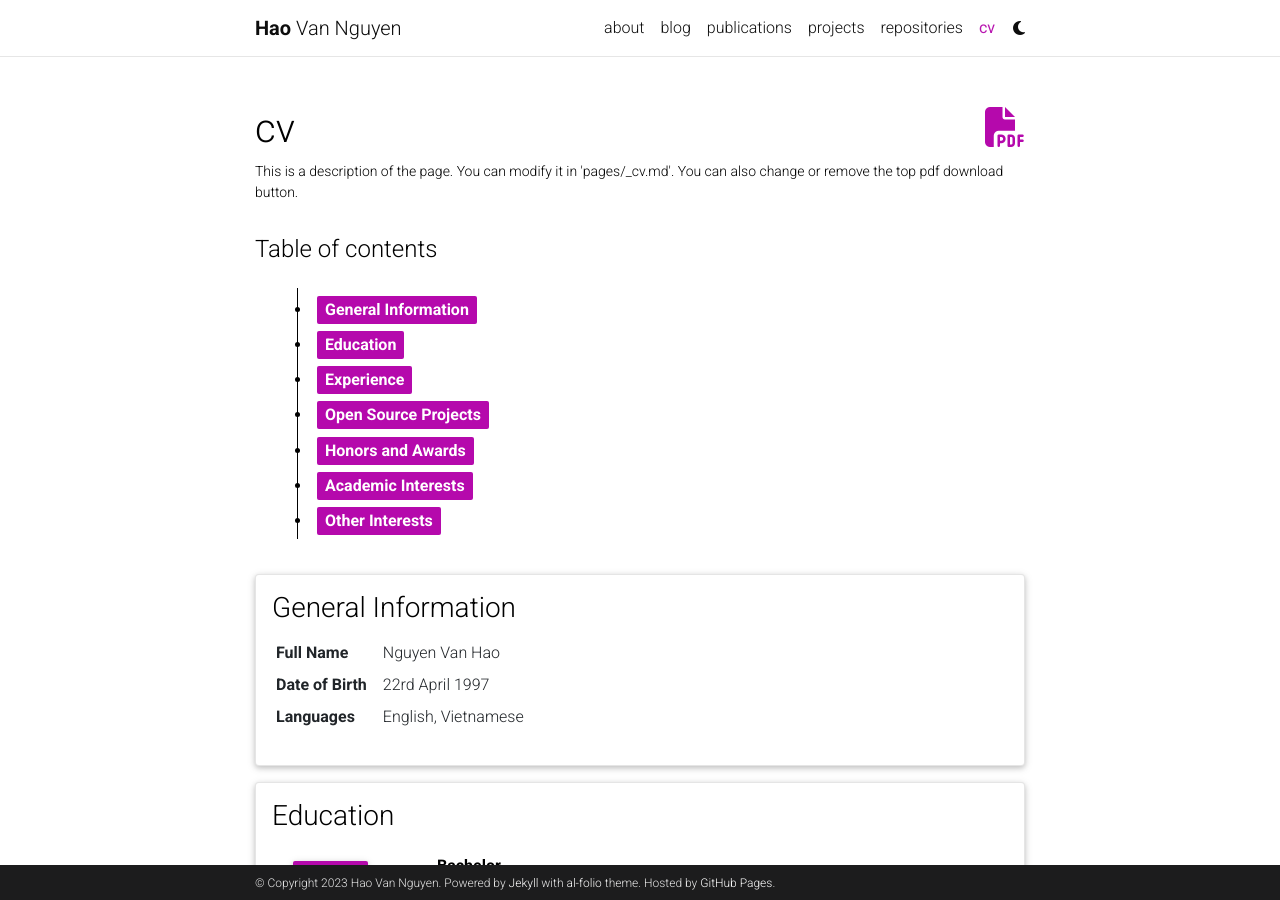
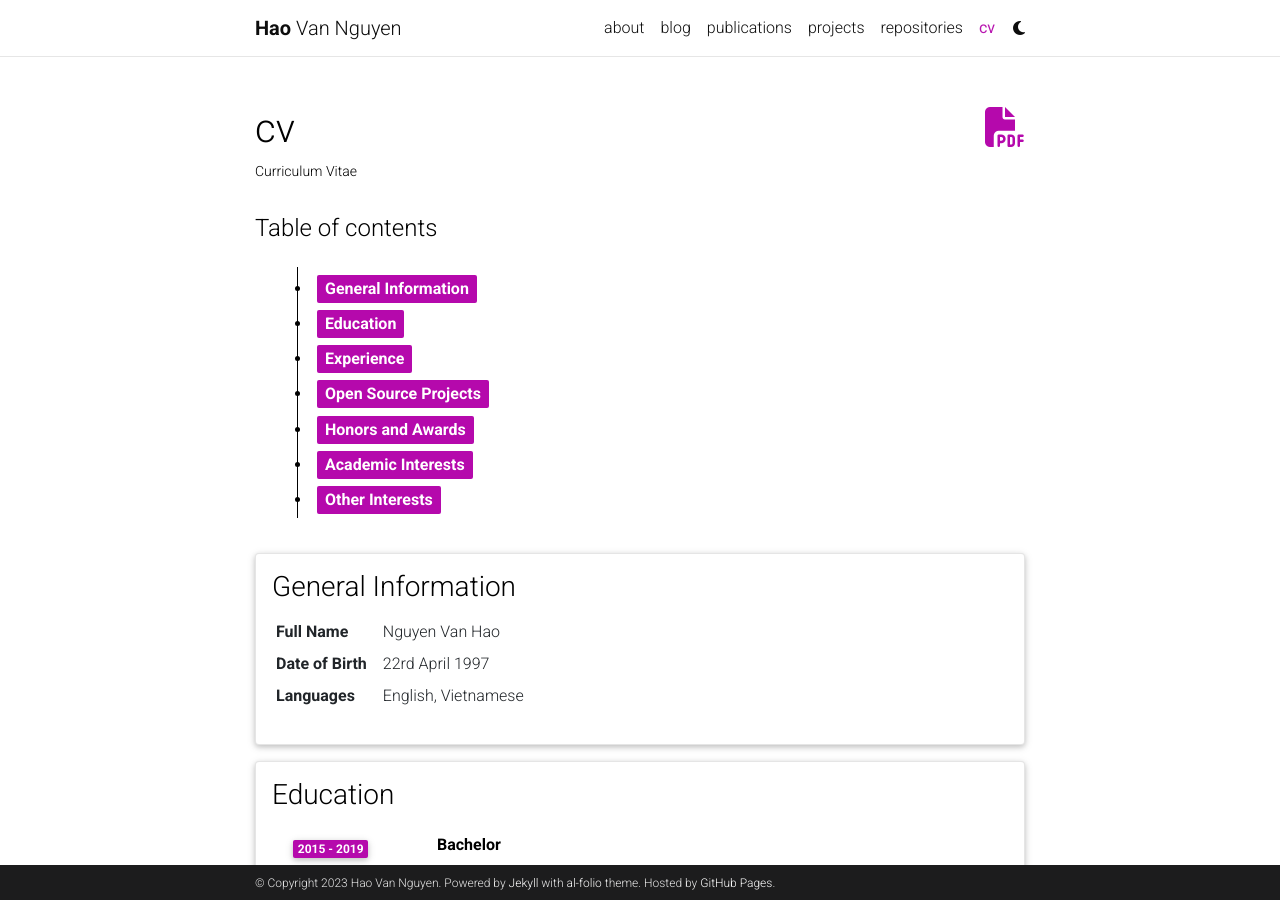
Before and after one commit to haonguyenx/haonguyenx.github.io, a Jekyll site: the page built from _pages/cv.md, in a window 1280 px wide and 900 px high. Built offline with Jekyll 4.4.1, drawn with Linux system fonts in a browser that asks for light colours; comment, search, counter and statistics services are not loaded; a style sheet for code colours, icons or effects is not loaded.

Commit message:
Update cv.md

```diff
--- a/_pages/cv.md
+++ b/_pages/cv.md
@@ -5,5 +5,5 @@
 nav: true
 nav_order: 4
 cv_pdf: cv_nguyen_van_hao.pdf
-description: This is a description of the page. You can modify it in 'pages/_cv.md'. You can also change or remove the top pdf download button.
+description: Curriculum Vitae
 ---
```
